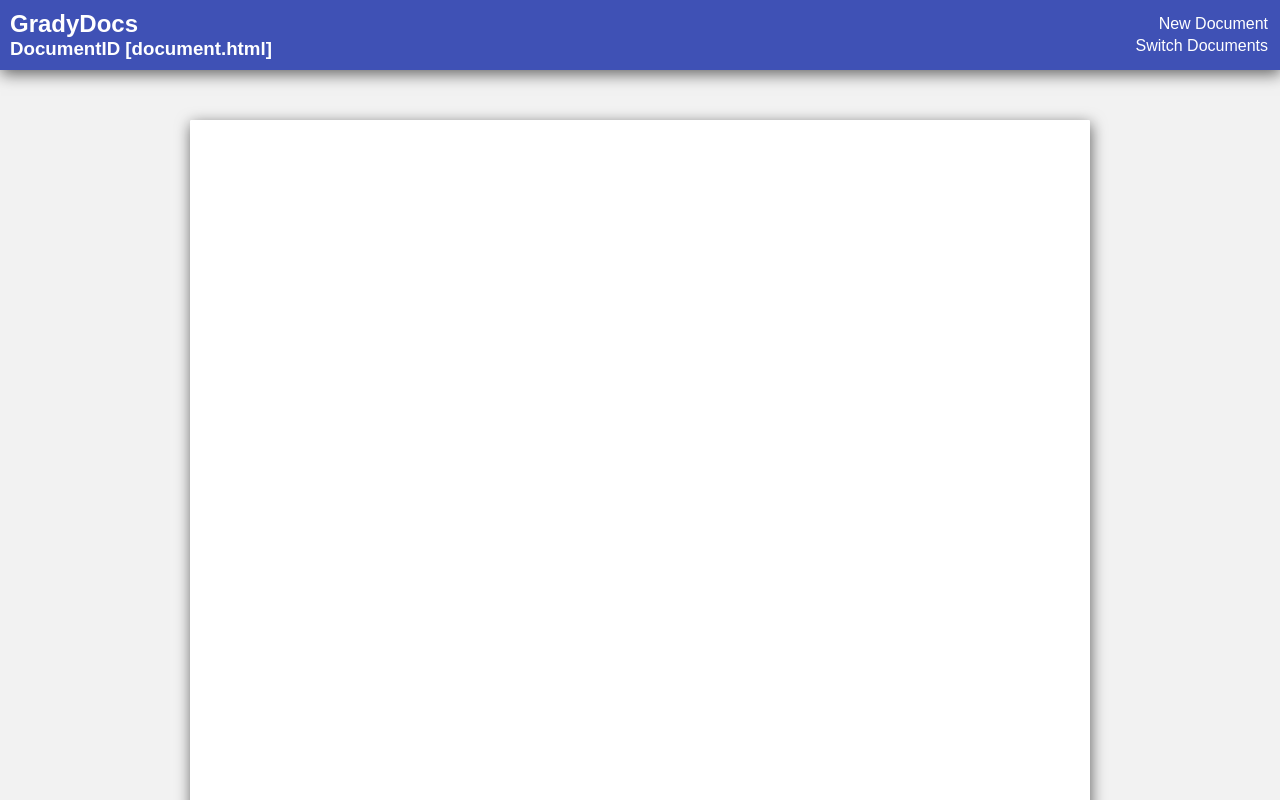
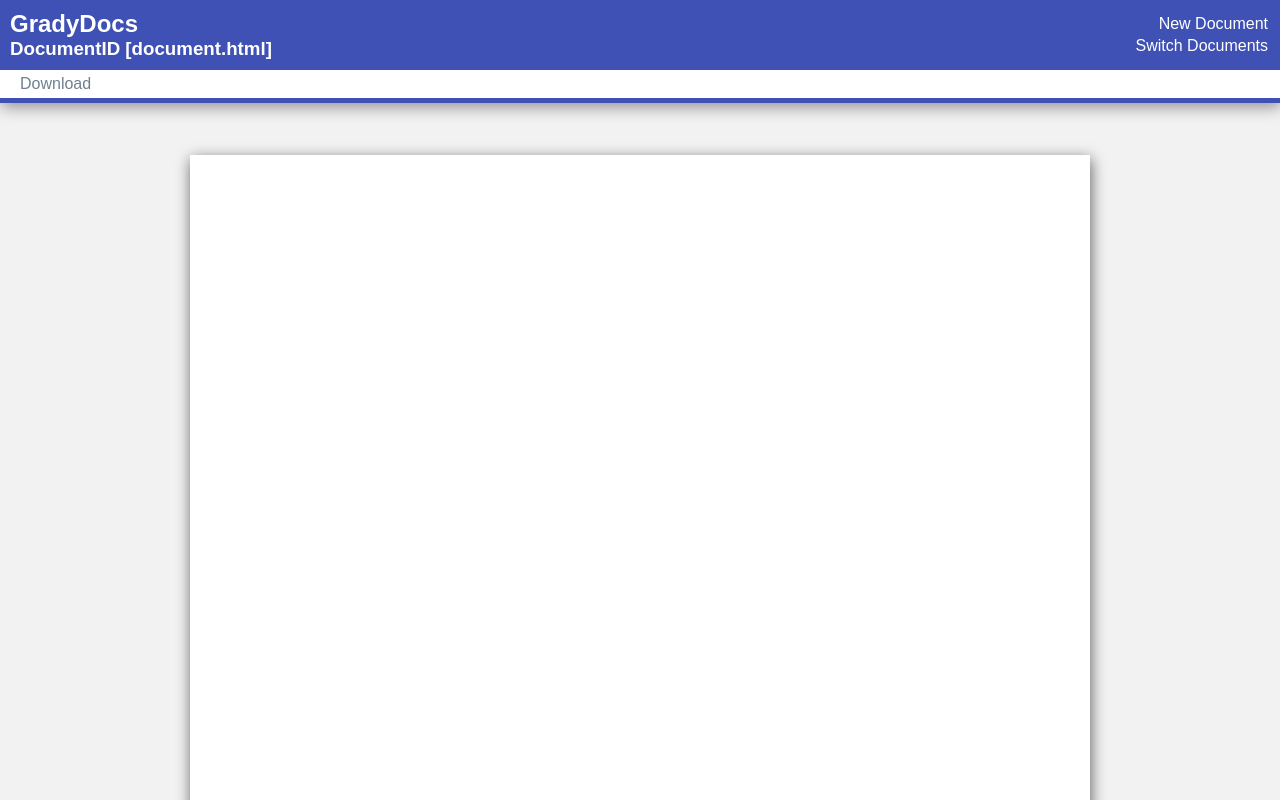
Before and after one commit to gbdubs/gradydocs, a website: page document.html in a window 1280 px wide. Shown: the top 800 px of the page. Drawn offline with Linux system fonts and the light colour scheme; no server answers; files whose address does not match are found by name; a web font is replaced by a local one.

Commit message:
Added in a download button.

```diff
--- a/document.html
+++ b/document.html
@@ -18,6 +18,9 @@
         </a>
         <br>
         <h3>DocumentID [<span class="document-id">293874id</span>]</h3>
+        <div class="toolbar">
+            <span id="download-btn">Download</span>
+        </div>
     </div>
 
 	<div class="editing-area">
--- a/public/css/document.css
+++ b/public/css/document.css
@@ -12,7 +12,7 @@ body{
     top: 0;
     color: white;
     font-family: 'Raleway', sans-serif;
-    box-shadow: 1px 4px 15px rgba(0,0,0,.6);
+    box-shadow: 1px 4px 15px rgba(0,0,0,.4);
     padding: 10px;
     z-index: 1;
 }
@@ -45,9 +45,46 @@ body{
     padding: 2px;
 }
 
+.toolbar:after {
+    background: white;
+    content: '';
+    width: 100%;
+    height: 100%;
+    display:inline-block;
+    position: absolute;
+    top: 0;
+    right: 0;
+    z-index: 2;
+}
+
+.toolbar {
+    margin: 10px -10px -5px -10px;
+    padding: 0 10px;
+    background: inherit;
+    color: slategray;
+    position: relative;
+}
+
+.toolbar > span {
+    display: inline-block;
+    padding: 5px 10px;
+    background: white;
+    transition: all .3s;
+    z-index: 5;
+    position: relative;
+}
+
+.toolbar > span:hover {
+    background: inherit;
+    transition: all .3s;
+    color: white;
+    cursor: pointer;
+}
+
+
 .editing-area{
     text-align: center;
-    margin-top: 70px;
+    margin-top: 105px;
     font-family: 'PT Serif', sans-serif;
 }
 
--- a/public/js/src/client.js
+++ b/public/js/src/client.js
@@ -184,6 +184,11 @@ $(document).ready(function(){
 			});
 		});
 
+
+		$("#download-btn").click(function(){
+			redirectToDownloadPage();
+		});
+
 		SOCKET = io();
 
 		SOCKET.emit('joining', DOCUMENT_UUID);
@@ -347,6 +352,22 @@ $(document).ready(function(){
 		}
 	}
 
+	function getContentAsString(){
+		var result = "";
+		var current = FIRST_CHUNK_ID;
+		while (current){
+			result = result + CHUNKS[current].content;
+			current = CHUNKS[current].nextChunk;
+		}
+		return result;
+	}
+
+	function redirectToDownloadPage(){
+		var content = getContentAsString();
+		var newUri = "data:text/plain;charset=utf-8," + encodeURIComponent(content);
+		window.open(newUri,'_blank');
+	}
+
 	function commandInsert() { return 1; }
 	function commandIsInsert(commandType) { return (commandType == 1); }
 
@@ -378,7 +399,7 @@ $(document).ready(function(){
 		} else if (c == 40){
 			cursor.down();
 		} else if (c == 27){
-			toggleCursor(cursor.cursorId%5+1);
+			redirectToDownloadPage();
 		}
 	});
 
```
